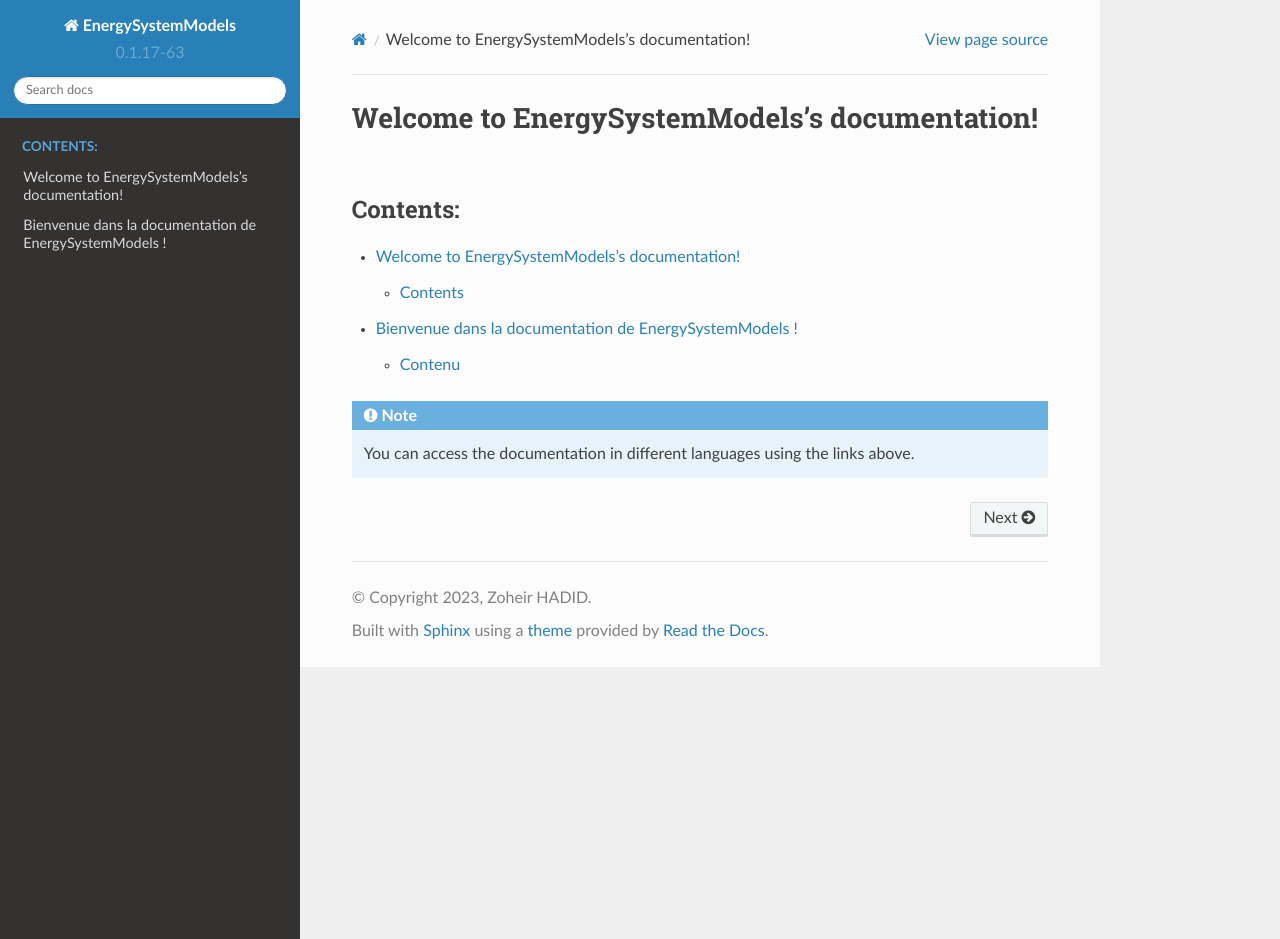
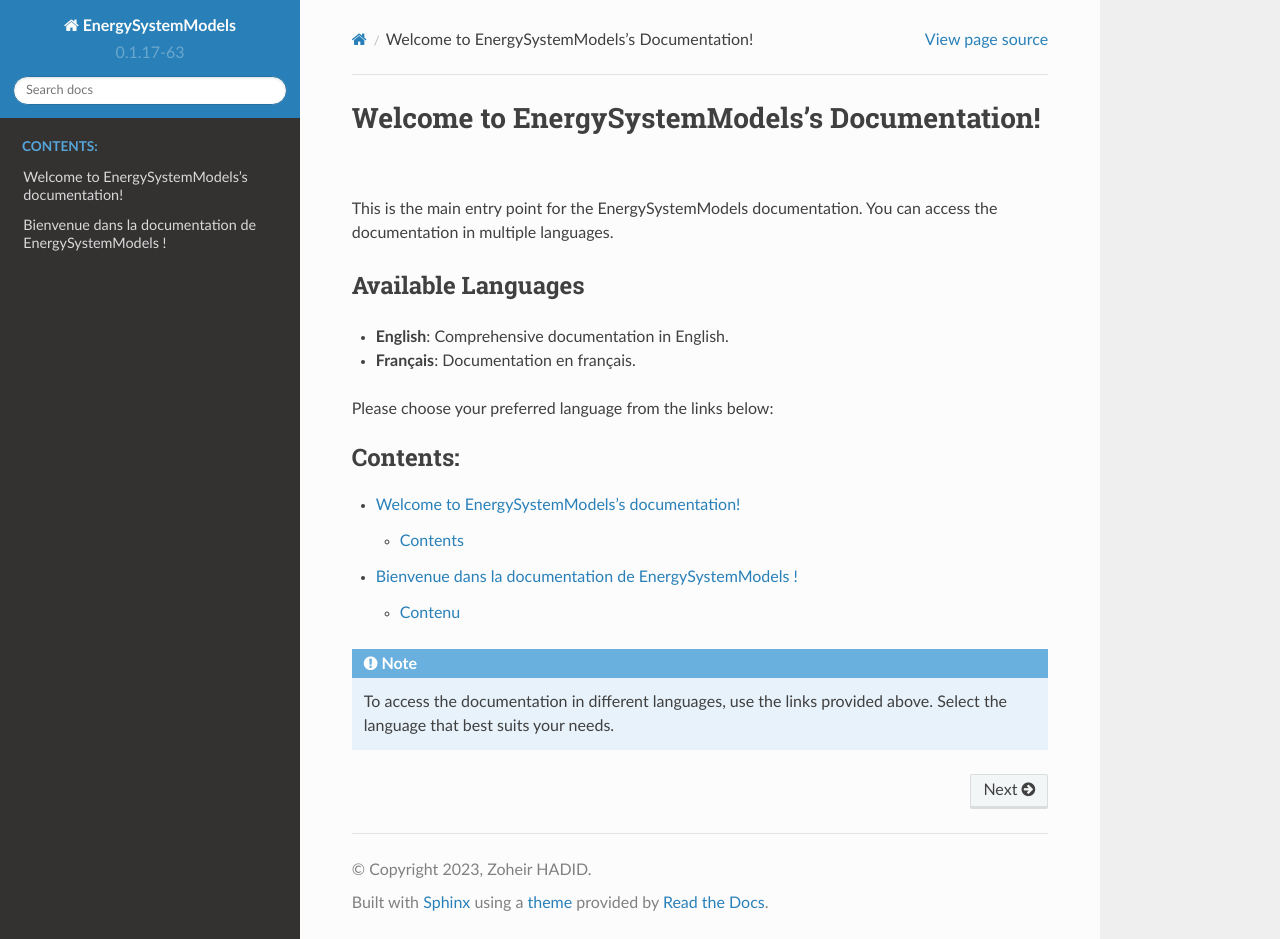
Before and after one commit to ZoheirHADID/EnergySystemModels-Tutorial, a Sphinx documentation site: the page built from docs/source/index.rst, in a window 1280 px wide and 939 px high. Built offline with Sphinx 7.4.7 and the Read the Docs theme 2.0.0, drawn with Linux system fonts in a browser that asks for light colours; pages that are not in the unit, such as notebooks, are missing from menus.

Commit message:
Available Languages

```diff
--- a/docs/source/index.rst
+++ b/docs/source/index.rst
@@ -1,27 +1,14 @@
-.. Welcome to EnergySystemModels's documentation!
-.. ===================================
+Welcome to EnergySystemModels's Documentation!
+================================================
 
-.. **EnergySystemModels** is a Python library designed to help in the optimization of energy systems and the calculation of energy savings. It provides mathematical models developed to reliably address and solve a variety of energy-related problems.
+This is the main entry point for the EnergySystemModels documentation. You can access the documentation in multiple languages.
 
-.. Check out the :doc:`usage` section for further information, including
-.. how to :ref:`installation` the project.
+Available Languages
+-------------------
+- **English**: Comprehensive documentation in English.
+- **Français**: Documentation en français.
 
-.. .. note::
-
-..    This project is under active development.
-
-.. Contents
-.. --------
-
-.. .. toctree::
-
-..    Thermodynamic Cycles Package
-..    Traitement_d_air.rst
-..    usage
-..    api
-
-Welcome to EnergySystemModels's documentation!
-===================================
+Please choose your preferred language from the links below:
 
 .. toctree::
    :maxdepth: 2
@@ -32,4 +19,5 @@
 
 .. note::
 
-   You can access the documentation in different languages using the links above.
+   To access the documentation in different languages, use the links provided above.
+   Select the language that best suits your needs.
```
